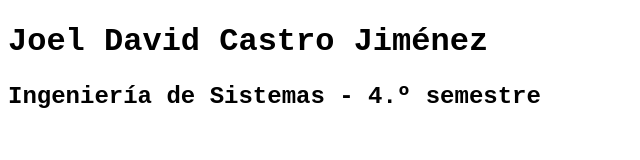
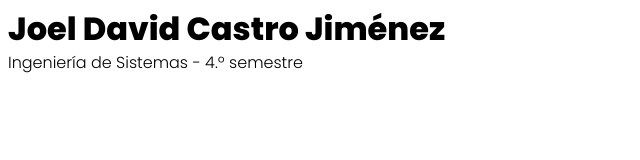
Before and after one commit to joeldacj/bpds_tuesday, a plain HTML site: page index.html in a window 1280 px wide. Shown: the whole page, without its empty margins (0-640 px from the left). Drawn offline with Linux system fonts and the light colour scheme.

Commit message:
Se realizaron cambios en los estilos

```diff
--- a/index.html
+++ b/index.html
@@ -3,10 +3,15 @@
 <head>
     <meta charset="UTF-8">
     <meta name="viewport" content="width=device-width, initial-scale=1.0">
+    <link rel="preconnect" href="https://fonts.googleapis.com">
+    <link rel="preconnect" href="https://fonts.gstatic.com" crossorigin>
+    <link href="https://fonts.googleapis.com/css2?family=Poppins:wght@300;800&display=swap" rel="stylesheet">
     <title>Página web</title>
 </head>
 <body>
-    <h1><span style='font-family: "Courier New", courier;'>Joel David Castro Jim&eacute;nez</span></h1>
-    <h2><span style='font-family: "Courier New", courier;'>Ingenier&iacute;a de Sistemas - 4.&ordm; semestre</span></h2>
+    <h1 style="line-height: 0.5;"><span style='font-family: "Poppins", sans-serif; font-weight: 800;'>Joel David Castro Jim&eacute;nez</span></h1>
+    <P style="line-height: 0.5;"><span style='font-family: "Poppins", sans-serif; font-weight: 300;'>Ingenier&iacute;a de Sistemas - 4.&ordm; semestre</span></h2>
+    <br>
+
 </body>
 </html>
```
